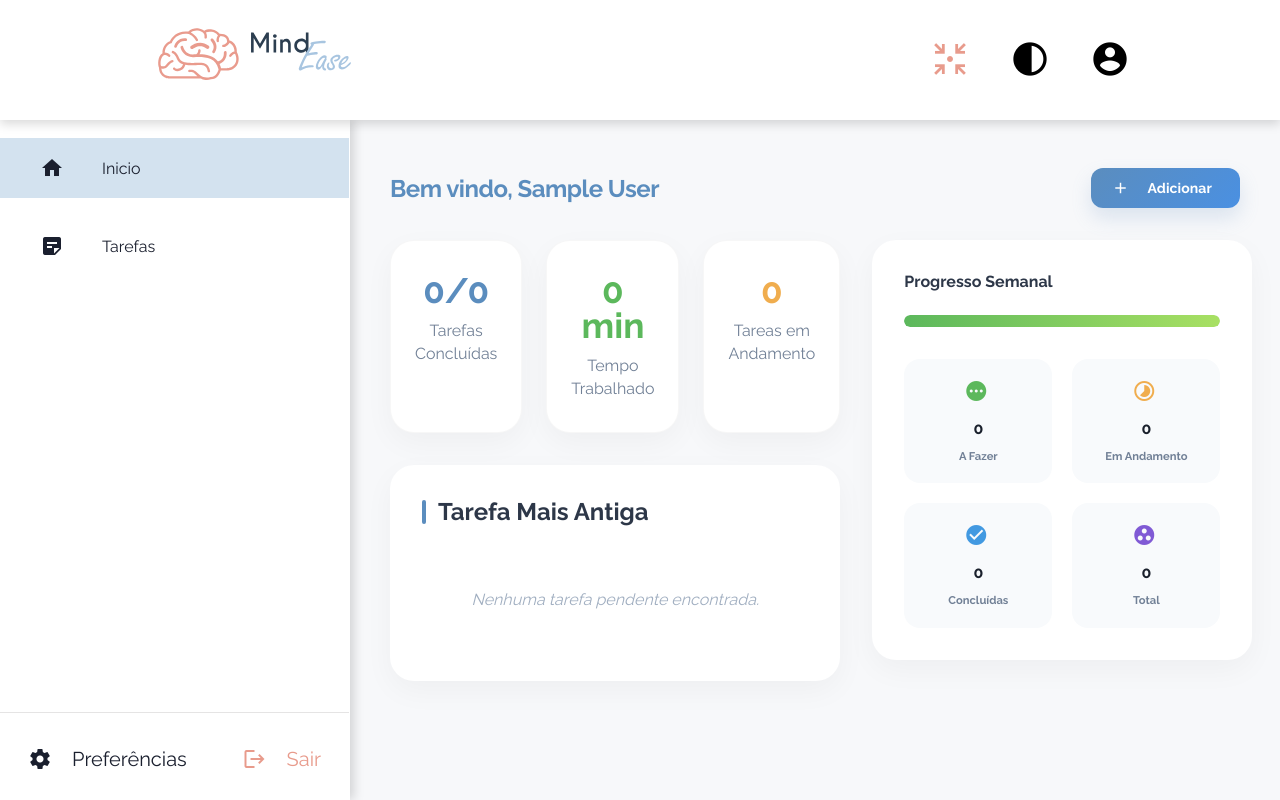
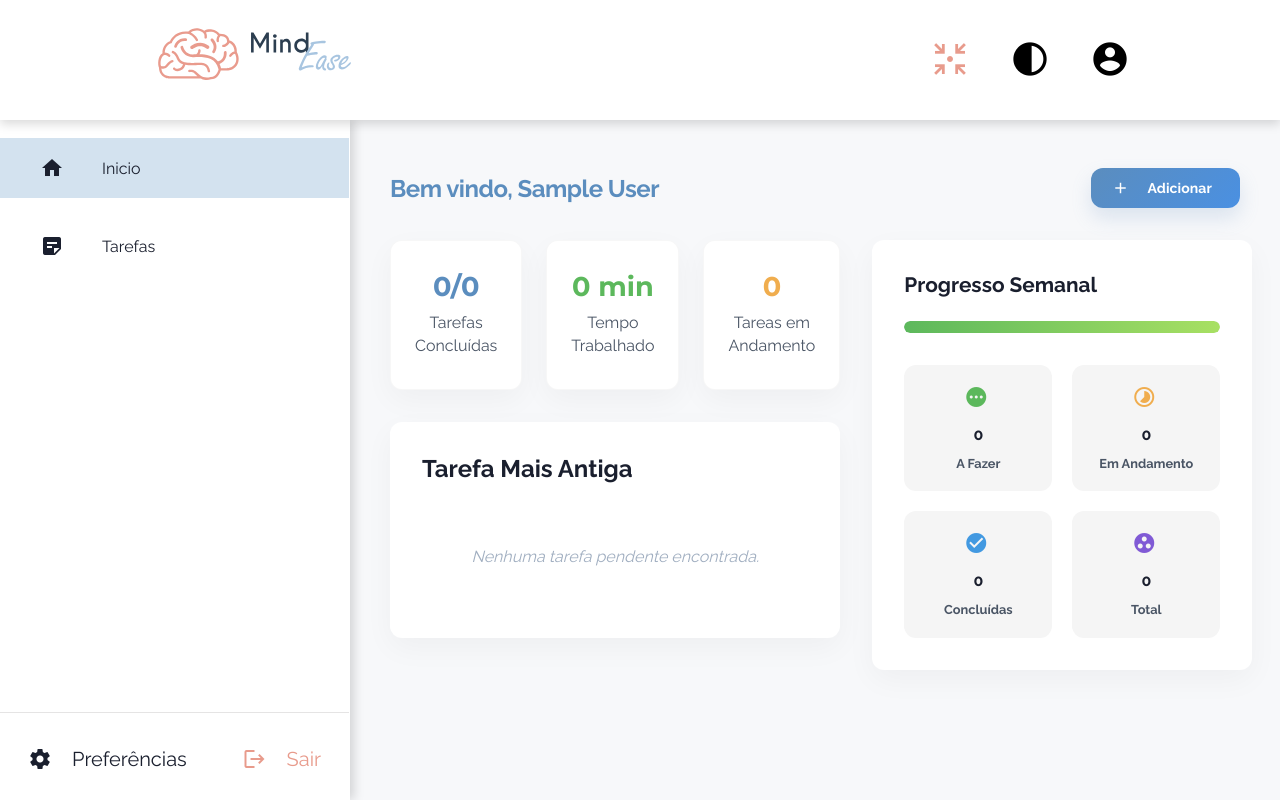
Before and after one commit to TC5Hackatton/web, an Angular app: page /dashboard in a window 1280 px wide. Built offline with nearby package versions, Linux system fonts and the light colour scheme; no server answers; the database is empty; sample sign-in values are in the browser's storage.

Commit message:
feat: Configure dark mode for the dashboard page.

```diff
--- a/src/app/presentation/pages/dashboard/dashboard.component.scss
+++ b/src/app/presentation/pages/dashboard/dashboard.component.scss
@@ -69,9 +69,9 @@
     gap: 24px;
 
     .summary-card {
-      background: white;
+      background: var(--card-bg);
       padding: 32px 24px;
-      border-radius: 24px;
+      border-radius: 12px;
       text-align: center;
       box-shadow: 0 10px 30px rgba(0, 0, 0, 0.04);
       border: 1px solid rgba(0, 0, 0, 0.03);
@@ -83,10 +83,11 @@
 
       .value {
         display: block;
-        font-size: 2.2rem;
+        font-size: 1.7rem;
         font-weight: 800;
         margin-bottom: 12px;
         line-height: 1;
+        font-family: "Montserrat", sans-serif;
 
         &.blue { color: var(--primary); }
         &.green { color: #5cb85c; }
@@ -95,7 +96,7 @@
 
       .label {
         font-size: 1rem;
-        color: #718096;
+        color: var(--settings-text-subtitle);
         font-weight: 500;
         line-height: 1.4;
       }
@@ -103,38 +104,30 @@
   }
 
   .priority-tasks {
-    background: white;
+    background: var(--card-bg);
     padding: 32px;
-    border-radius: 24px;
+    border-radius: 12px;
     box-shadow: 0 10px 30px rgba(0, 0, 0, 0.04);
 
     h2 {
       font-size: 1.5rem;
+      color: var(--settings-text);
       font-weight: 700;
       margin-bottom: 24px;
       display: flex;
       align-items: center;
       gap: 12px;
-
-      &::before {
-        content: "";
-        width: 4px;
-        height: 24px;
-        background: var(--primary);
-        border-radius: 2px;
-      }
     }
 
     .task-card {
-      background: #f8fafc;
+      background: var(--task-bg);
       padding: 24px;
-      border-radius: 20px;
+      border-radius: 12px;
       border: 1px solid #edf2f7;
       transition: all 0.3s ease;
 
       &:hover {
-        border-color: var(--primary);
-        background: #f1f5f9;
+        transform: translateY(-4px);
       }
 
       .task-header {
@@ -146,7 +139,7 @@
         h3 {
           font-size: 1.3rem;
           font-weight: 700;
-          color: #1a202c;
+          color: var(--settings-text);
           margin: 0;
         }
 
@@ -154,10 +147,10 @@
           display: flex;
           align-items: center;
           gap: 6px;
-          color: #718096;
+          color: var(--settings-text-subtitle);
           font-weight: 600;
           font-size: 0.9rem;
-          background: white;
+          background: var(--card-bg);
           padding: 6px 12px;
           border-radius: 10px;
           border: 1px solid #edf2f7;
@@ -186,8 +179,8 @@
       }
 
       .task-description {
-        color: #4a5568;
-        font-size: 1rem;
+        color: var(--settings-text-subtitle);
+        font-size: 0.9rem;
         line-height: 1.6;
         margin: 0;
       }
@@ -202,16 +195,17 @@
   }
 
   .weekly-progress {
-    background: white;
+    background: var(--card-bg);
     padding: 32px;
-    border-radius: 24px;
+    border-radius: 12px;
     box-shadow: 0 10px 30px rgba(0, 0, 0, 0.04);
     height: fit-content;
 
     h2 {
-      font-size: 1rem;
+      font-size: 1.3rem;
       font-weight: 700;
       margin-bottom: 24px;
+      color: var(--settings-text);
     }
 
     .progress-bar-container {
@@ -235,9 +229,9 @@
       gap: 20px;
 
       .progress-item {
-        background: #f8fafc;
+        background: var(--task-bg);
         padding: 20px;
-        border-radius: 16px;
+        border-radius: 12px;
         display: flex;
         flex-direction: column;
         align-items: center;
@@ -245,9 +239,7 @@
         transition: all 0.3s ease;
 
         &:hover {
-          background: white;
-          box-shadow: 0 4px 12px rgba(0, 0, 0, 0.05);
-          transform: scale(1.02);
+          transform: translateY(-4px);
         }
 
         mat-icon {
@@ -264,12 +256,12 @@
         .item-value {
           font-size: 1rem;
           font-weight: 800;
-          color: #1a202c;
+          color: var(--settings-text);
         }
 
         .item-label {
-          font-size: 0.7rem;
-          color: #718096;
+          font-size: 0.8rem;
+          color: var(--settings-text-subtitle);
           font-weight: 600;
           text-align: center;
           line-height: 1.2;
--- a/src/styles.scss
+++ b/src/styles.scss
@@ -33,6 +33,17 @@ html {
   --drawer-padding-x: 91px;
 }
 
+body.theme-dark {
+  --background-color: #2c3e50;
+  --background-toggle: #e89b8c;
+  --settings-text-subtitle: #e5e4e4;
+  --settings-text: #f7f8fa;
+  --settings-banner-bg: #c1ddf8;
+  --settings-banner-border: #bbdefb;
+  --card-bg: #1a1f2e;
+  --task-bg: #4a5565;
+}
+
 @media (max-width: 1600px) {
   :root {
     --drawer-width: 450px;
@@ -59,17 +70,6 @@ html {
     --drawer-width: 240px;
     --drawer-padding-x: 16px;
   }
-}
-
-body.theme-dark {
-  --background-color: #2c3e50;
-  --background-toggle: #e89b8c;
-  --settings-text-subtitle: #e5e4e4;
-  --settings-text: #f7f8fa;
-  --settings-banner-bg: #c1ddf8;
-  --settings-banner-border: #bbdefb;
-  --card-bg: #1a1f2e;
-  --task-bg: #4a5565;
 }
 
 * {
```
